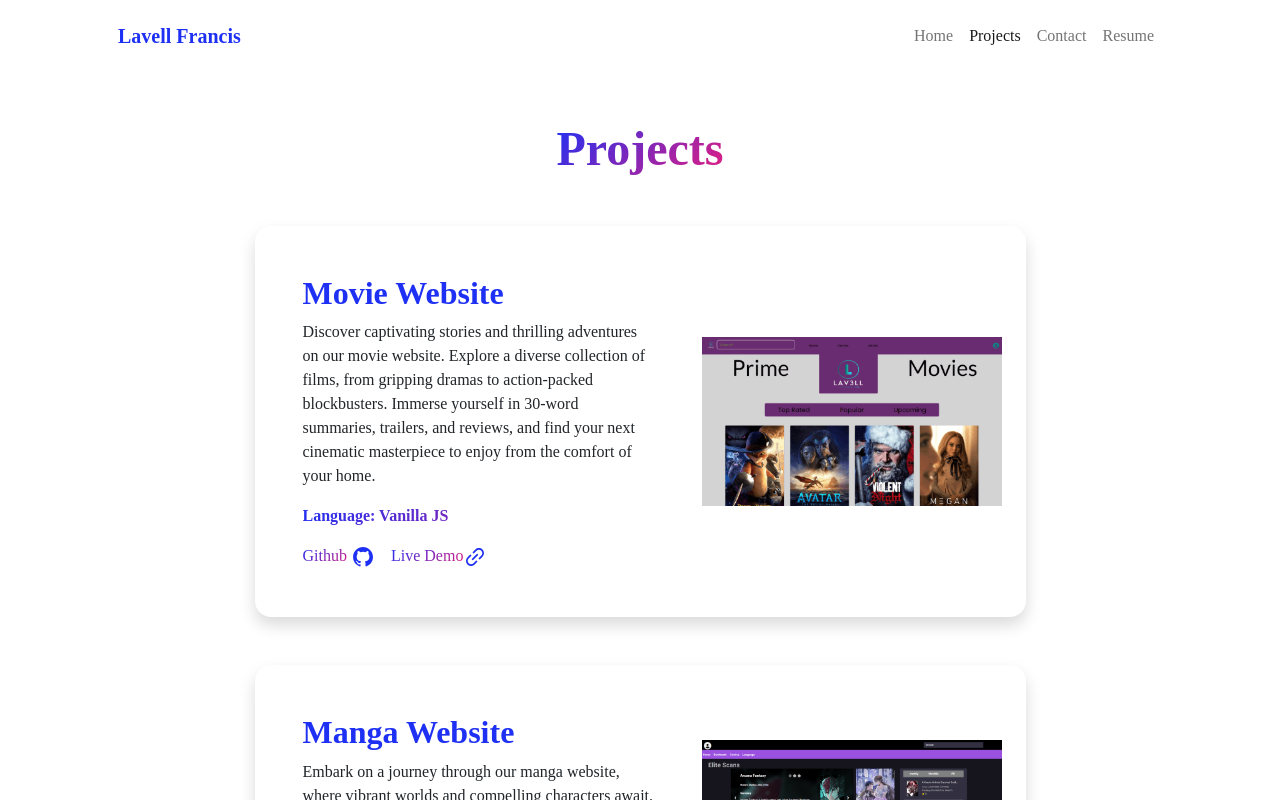
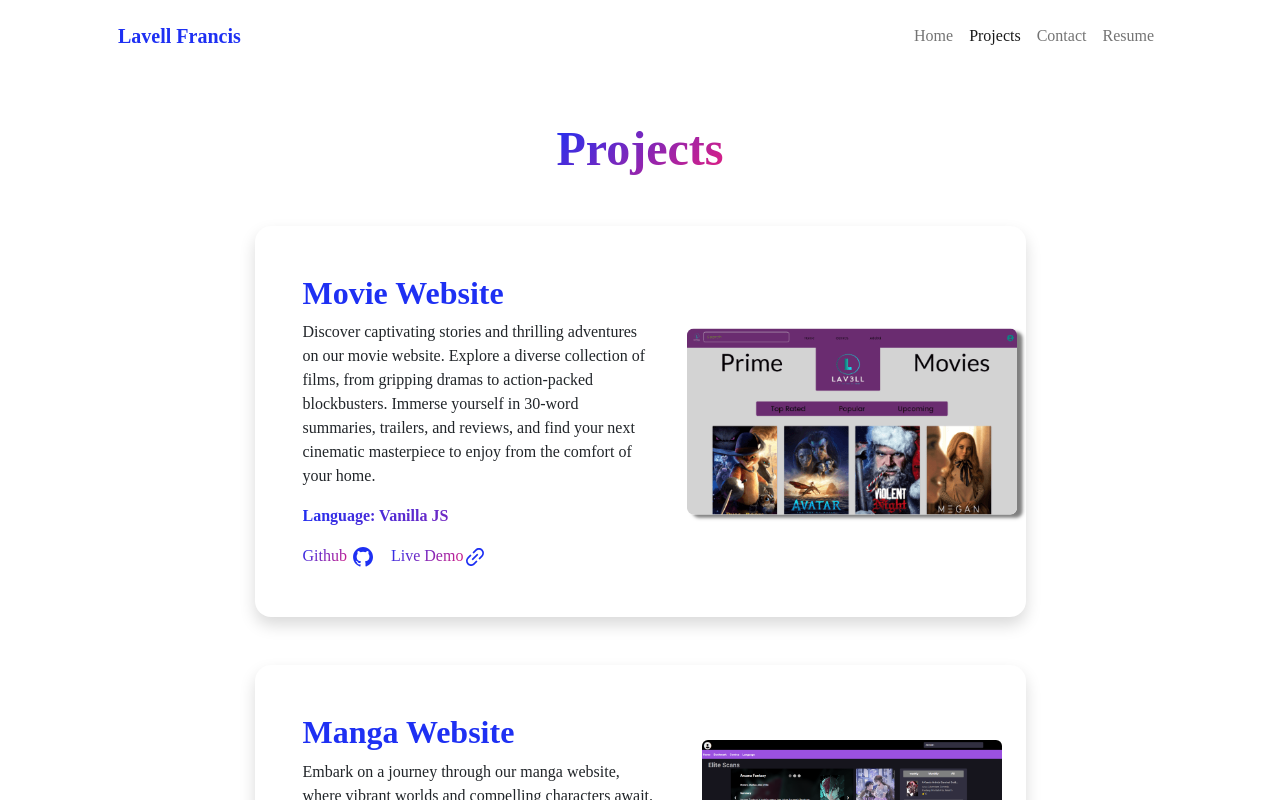
Before and after one commit to lav3ll/react-portfolio, a React (Vite) app: page /projects in a window 1280 px wide. In both pictures the pointer is over the picture 851 px from the left and 421 px from the top of the page. Shown: the top 800 px of the page. Built offline with nearby package versions, Linux system fonts and the light colour scheme; the HTML template or start-up script is replaced by a standard one.

Commit message:
added hover effect to images

```diff
--- /dev/null
+++ b/src/components/Projects/Project.css
@@ -0,0 +1,4 @@
+.img-container:hover {
+  transform: scale(1.1);
+  box-shadow: 5px 3px 3px rgba(0, 0, 0, 0.5);
+}
--- a/src/components/Projects/Project.jsx
+++ b/src/components/Projects/Project.jsx
@@ -1,6 +1,7 @@
 import React from 'react';
 import { BiLogoGithub } from 'react-icons/bi';
 import { AiOutlineLink } from 'react-icons/ai';
+import './Project.css';
 
 const Project = ({
   title,
@@ -42,7 +43,7 @@ const Project = ({
             </div>
           </div>
           <img
-            className='img-fluid'
+            className='img-fluid rounded img-container'
             src={image}
             alt={alt}
             width='300px'
```
Also changed, not shown: src/components/Projects/projects.css (deleted).
